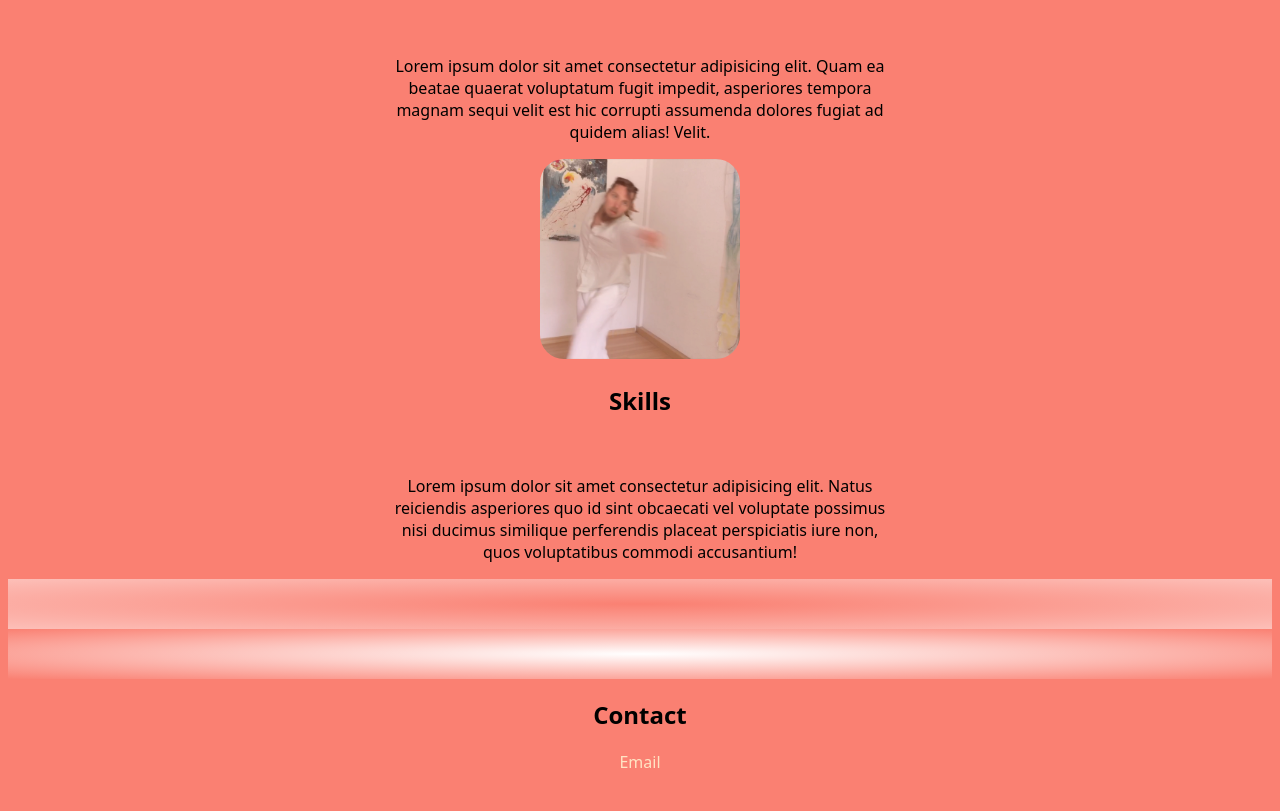
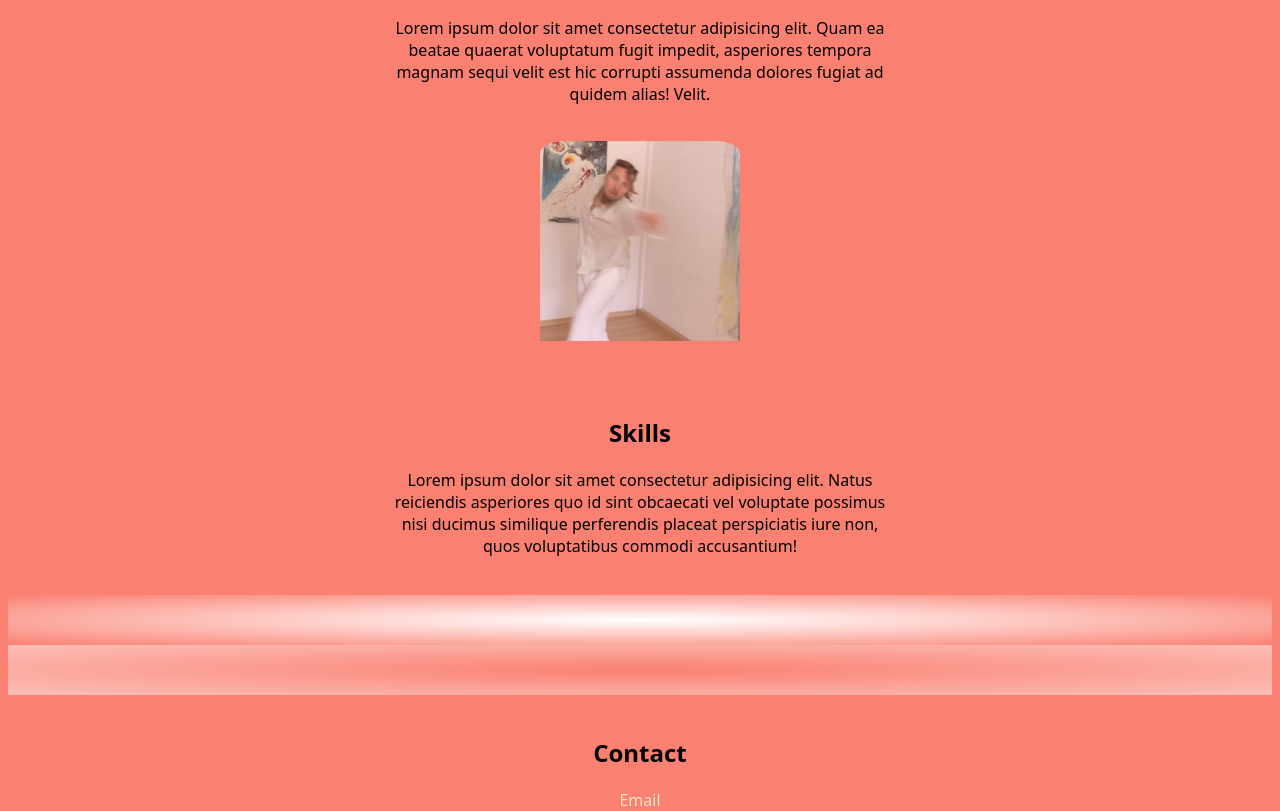
Before and after one commit to NikCrmr/Personal-Website-V3, a plain HTML site: page index.html in a window 1280 px wide. Shown: the part 295-1106 px from the top of the page. Before the commit the page ends 1068 px from the top, so only its background shows below. Drawn offline with Linux system fonts and the light colour scheme.

Commit message:
small layout changes

```diff
--- a/css/style.css
+++ b/css/style.css
@@ -32,6 +32,8 @@ p {
   width: 200px;
   border-radius: 12%;
   opacity: 80%;
+  padding-bottom: 50px;
+  padding-top: 20px;
 }
 
 a {
@@ -57,13 +59,13 @@ a:hover {
   letter-spacing: 2px;
 }
 
-.white {
+.gradient1 {
   background-image: radial-gradient(white, salmon);
   width: 100%;
   height: 50px;
 }
 
-.blue {
+.gradient2 {
   background-image: radial-gradient(salmon, rgb(255, 255, 255));
   width: 100%;
   height: 50px;
--- a/index.html
+++ b/index.html
@@ -20,7 +20,6 @@
 </div>
       <section class="first-section">
         <h2 id="about">Who Am I?</h2>
-        <br />
         <p>
           Lorem ipsum dolor sit amet consectetur adipisicing elit. Quam ea
           beatae quaerat voluptatum fugit impedit, asperiores tempora magnam
@@ -35,7 +34,6 @@
       </section>
       <section>
         <h2 id="skills">Skills</h2>
-        <br />
         <p>
           Lorem ipsum dolor sit amet consectetur adipisicing elit. Natus
           reiciendis asperiores quo id sint obcaecati vel voluptate possimus
@@ -43,12 +41,14 @@
           voluptatibus commodi accusantium!
         </p>
       </section>
+      <br>
       <div class="Colorline">
-        <div class="blue"></div>
-        <div class="white"></div>
+        <div class="gradient1"></div>
+        <div class="gradient2"></div>
       </div>
     </nav>
     <footer>
+      <br>
       <h2 id="contact">Contact</h2>
       <a href="">Email</a>
     </footer>
```
